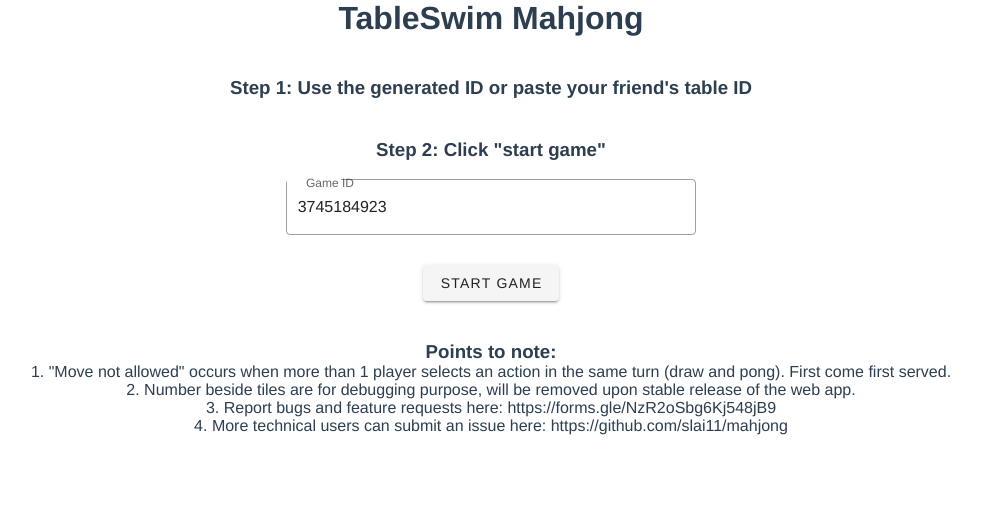
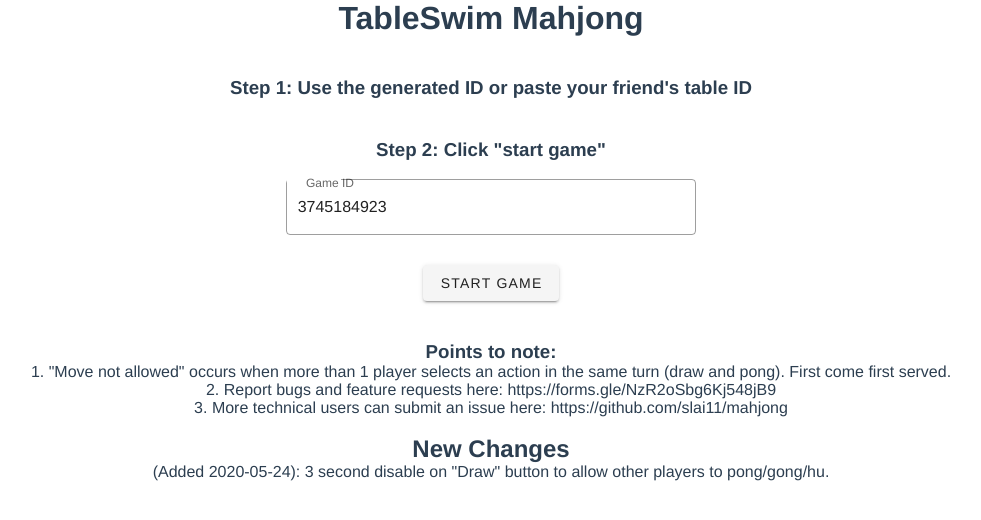
Before and after one commit to slai11/mahjong, a Vue app in the folder frontend/: page / in a window 1280 px wide. Shown: the top 520 px of the page, without its empty margins (149-1130 px from the left). Built offline with nearby package versions, Linux system fonts and the light colour scheme.

Commit message:
docs: add changelog to webapp

```diff
--- a/frontend/src/components/Lobby.vue
+++ b/frontend/src/components/Lobby.vue
@@ -25,9 +25,15 @@
       <h3>Points to note:</h3>
       <ul>
          <li>1. "Move not allowed" occurs when more than 1 player selects an action in the same turn (draw and pong). First come first served.</li>
-         <li>2. Number beside tiles are for debugging purpose, will be removed upon stable release of the web app.</li>
-         <li>3. Report bugs and feature requests here: https://forms.gle/NzR2oSbg6Kj548jB9</li>
-         <li>4. More technical users can submit an issue here: https://github.com/slai11/mahjong</li>
+         <li>2. Report bugs and feature requests here: https://forms.gle/NzR2oSbg6Kj548jB9</li>
+         <li>3. More technical users can submit an issue here: https://github.com/slai11/mahjong</li>
+      </ul>
+    </div>
+    <br>
+    <div>
+      <h2>New Changes</h2>
+      <ul>
+         <li>(Added 2020-05-24): 3 second disable on "Draw" button to allow other players to pong/gong/hu.</li>
       </ul>
     </div>
   </div>
```
